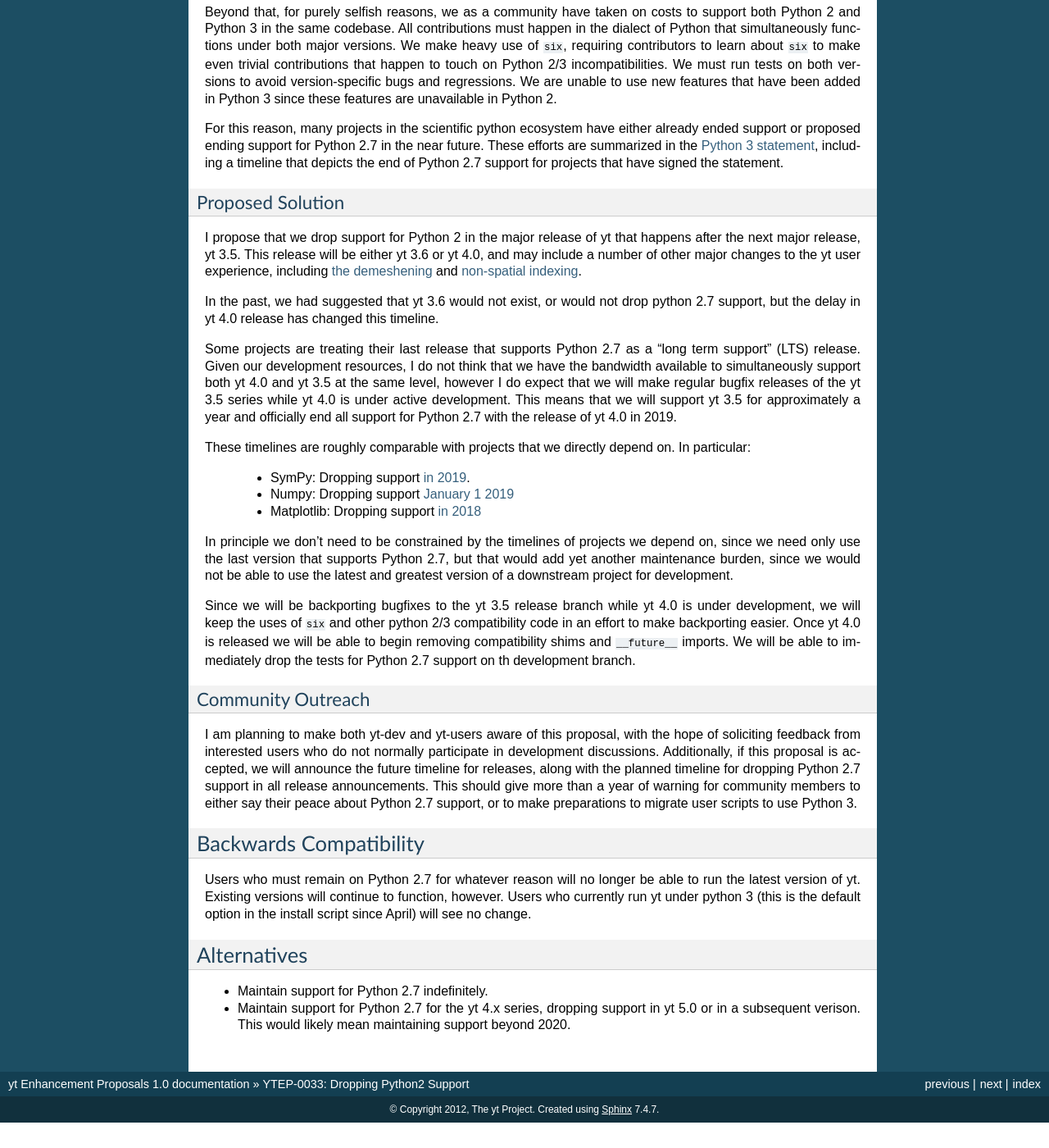
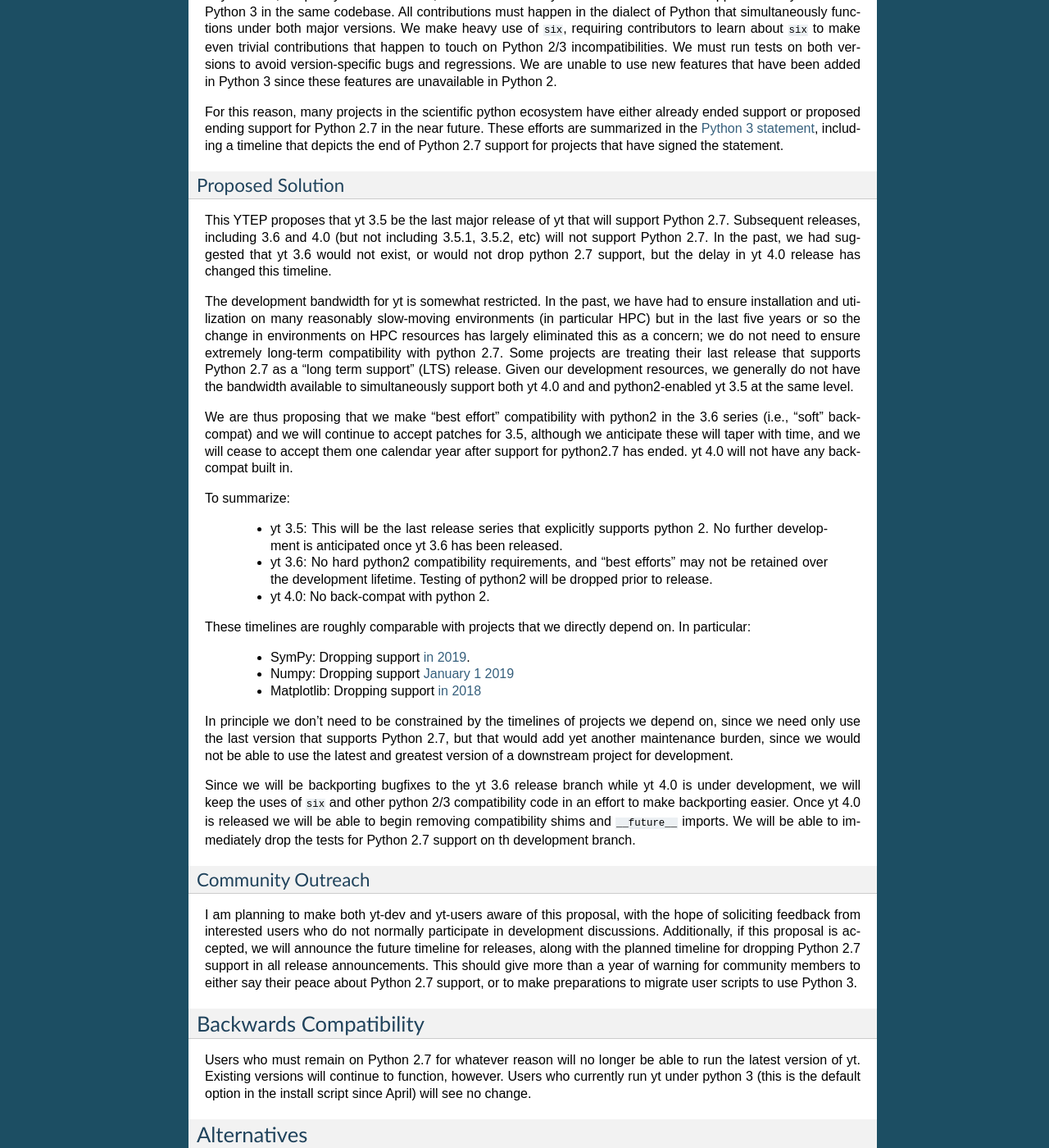
Before and after one commit to yt-project/ytep, a Sphinx documentation site: the page built from source/YTEPs/YTEP-0033.rst, in a window 1280 px wide and 1400 px high, scrolled down 731 px. Shown: the whole window at 82% size. Built offline with Sphinx 7.4.7, drawn with Linux system fonts in a browser that asks for light colours; formulas are drawn with MathJax 3; before the commit the page ends 2100 px from its top, so only the background shows below that; some of the changed text lies outside the part shown.

Commit message:
Updating and rewriting

```diff
--- a/source/YTEPs/YTEP-0033.rst
+++ b/source/YTEPs/YTEP-0033.rst
@@ -8,7 +8,7 @@
 Author: Nathan Goldbaum
 Revision: Matt Turk
 
-I propose to drop support for Python2.7 in the next major release of yt after 3.5.  This may be either yt 3.6 or yt 4.0, depending on release schedule.
+We will be dropping support for Python 2.7 in all "major" releases after 3.5, which will include both 3.6 and 4.0.
 
 Status
 ------
@@ -39,11 +39,17 @@
 Proposed Solution
 ^^^^^^^^^^^^^^^^^
 
-I propose that we drop support for Python 2 in the major release of yt that happens after the next major release, yt 3.5. This release will be either yt 3.6 or yt 4.0, and may include a number of other major changes to the yt user experience, including `the demeshening <http://ytep.readthedocs.io/en/latest/YTEPs/YTEP-0032.html>`_ and `non-spatial indexing <http://ytep.readthedocs.io/en/latest/YTEPs/YTEP-0027.html>`_.
+This YTEP proposes that yt 3.5 be the last major release of yt that will support Python 2.7.  Subsequent releases, including 3.6 and 4.0 (but not including 3.5.1, 3.5.2, etc) will not support Python 2.7.  In the past, we had suggested that yt 3.6 would not exist, or would not drop python 2.7 support, but the delay in yt 4.0 release has changed this timeline.
 
-In the past, we had suggested that yt 3.6 would not exist, or would not drop python 2.7 support, but the delay in yt 4.0 release has changed this timeline.
+The development bandwidth for yt is somewhat restricted.  In the past, we have had to ensure installation and utilization on many reasonably slow-moving environments (in particular HPC) but in the last five years or so the change in environments on HPC resources has largely eliminated this as a concern; we do not need to ensure extremely long-term compatibility with python 2.7.  Some projects are treating their last release that supports Python 2.7 as a "long term support" (LTS) release. Given our development resources, we generally do not have the bandwidth available to simultaneously support both yt 4.0 and and python2-enabled yt 3.5 at the same level.
 
-Some projects are treating their last release that supports Python 2.7 as a "long term support" (LTS) release. Given our development resources, I do not think that we have the bandwidth available to simultaneously support both yt 4.0 and yt 3.5 at the same level, however I do expect that we will make regular bugfix releases of the yt 3.5 series while yt 4.0 is under active development. This means that we will support yt 3.5 for approximately a year and officially end all support for Python 2.7 with the release of yt 4.0 in 2019.
+We are thus proposing that we make "best effort" compatibility with python2 in the 3.6 series (i.e., "soft" backcompat) and we will continue to accept patches for 3.5, although we anticipate these will taper with time, and we will cease to accept them one calendar year after support for python2.7 has ended.  yt 4.0 will not have any backcompat built in.
+
+To summarize:
+
+ * yt 3.5: This will be the last release series that explicitly supports python 2.  No further development is anticipated once yt 3.6 has been released.
+ * yt 3.6: No hard python2 compatibility requirements, and "best efforts" may not be retained over the development lifetime.  Testing of python2 will be dropped prior to release.
+ * yt 4.0: No back-compat with python 2.
 
 These timelines are roughly comparable with projects that we directly depend on. In particular:
 
@@ -53,7 +59,7 @@
 
 In principle we don't need to be constrained by the timelines of projects we depend on, since we need only use the last version that supports Python 2.7, but that would add yet another maintenance burden, since we would not be able to use the latest and greatest version of a downstream project for development.
 
-Since we will be backporting bugfixes to the yt 3.5 release branch while yt 4.0 is under development, we will keep the uses of ``six`` and other python 2/3 compatibility code in an effort to make backporting easier. Once yt 4.0 is released we will be able to begin removing compatibility shims and ``__future__`` imports. We will be able to immediately drop the tests for Python 2.7 support on th development branch.
+Since we will be backporting bugfixes to the yt 3.6 release branch while yt 4.0 is under development, we will keep the uses of ``six`` and other python 2/3 compatibility code in an effort to make backporting easier. Once yt 4.0 is released we will be able to begin removing compatibility shims and ``__future__`` imports. We will be able to immediately drop the tests for Python 2.7 support on th development branch.
 
 Community Outreach
 ^^^^^^^^^^^^^^^^^^
```
